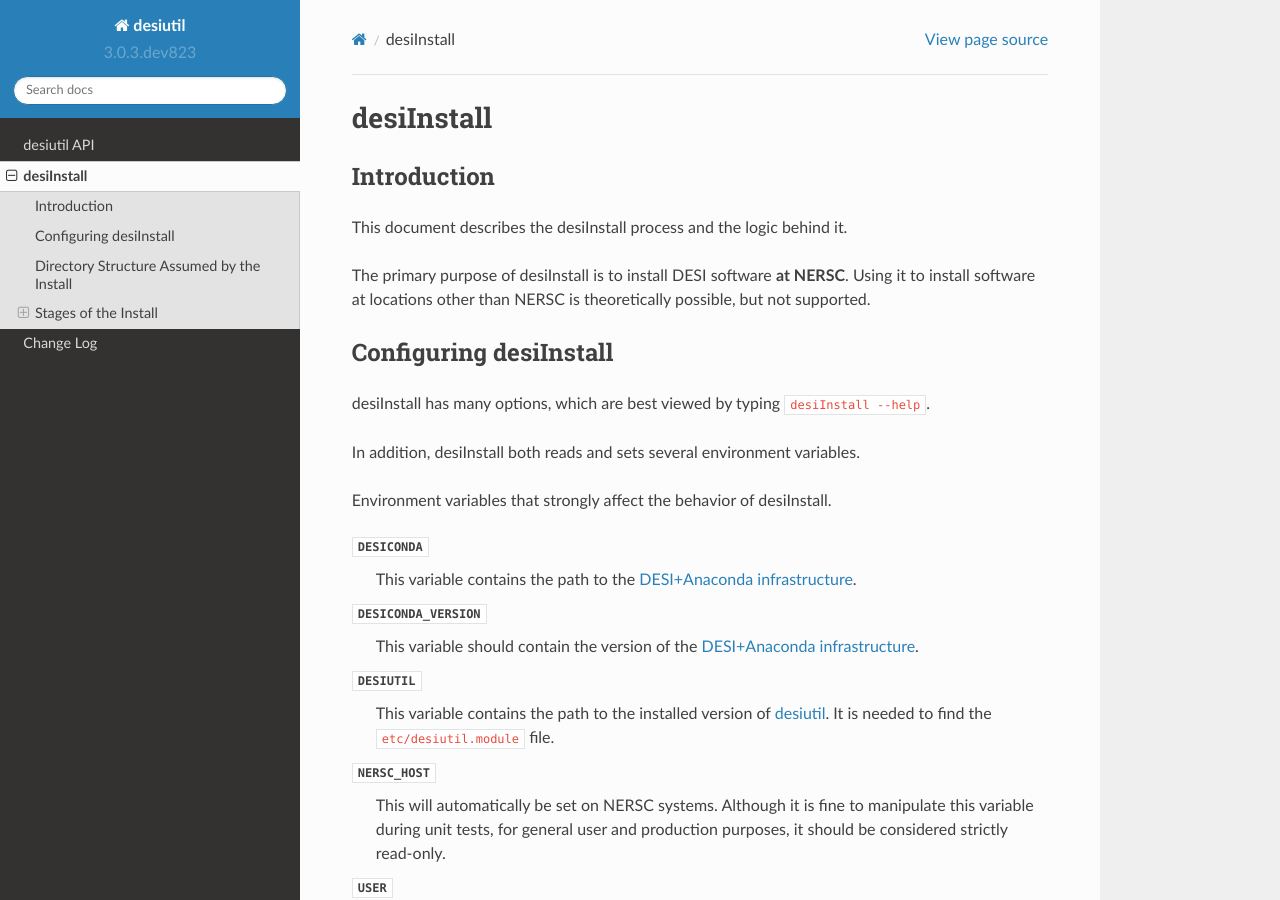
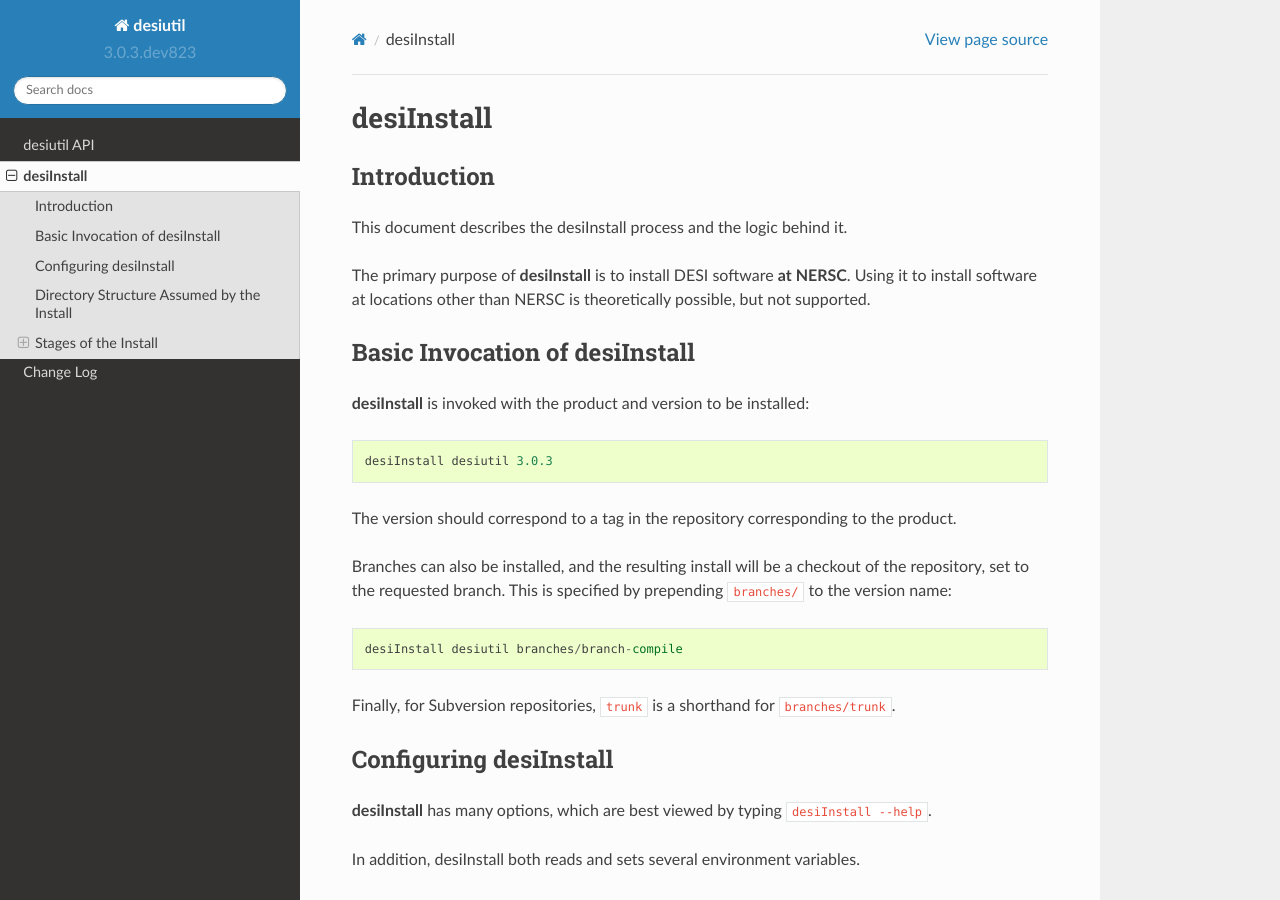
Before and after one commit to desihub/desiutil, a Sphinx documentation site: the page built from doc/desiInstall.rst, in a window 1280 px wide and 900 px high. Built offline with Sphinx 7.4.7 and the Read the Docs theme 2.0.0, drawn with Linux system fonts in a browser that asks for light colours.

Commit message:
explicitly denote all branches, including default branches

```diff
--- a/doc/desiInstall.rst
+++ b/doc/desiInstall.rst
@@ -7,14 +7,32 @@
 
 This document describes the desiInstall process and the logic behind it.
 
-The primary purpose of desiInstall is to install DESI software **at NERSC**.
+The primary purpose of :command:`desiInstall` is to install DESI software **at NERSC**.
 Using it to install software at locations other than NERSC is theoretically
 possible, but not supported.
+
+Basic Invocation of desiInstall
+===============================
+
+:command:`desiInstall` is invoked with the product and version to be installed::
+
+    desiInstall desiutil 3.0.3
+
+The version should correspond to a tag in the repository corresponding to
+the product.
+
+Branches can also be installed, and the resulting install will be a
+checkout of the repository, set to the requested branch.  This is specified
+by prepending ``branches/`` to the version name::
+
+    desiInstall desiutil branches/branch-compile
+
+Finally, for Subversion repositories, ``trunk`` is a shorthand for ``branches/trunk``.
 
 Configuring desiInstall
 =======================
 
-desiInstall has many options, which are best viewed by typing
+:command:`desiInstall` has many options, which are best viewed by typing
 ``desiInstall --help``.
 
 In addition, desiInstall both reads and sets several environment variables.
```
Also changed, not shown: README.rst (+15 -20 lines), 3 other files.
